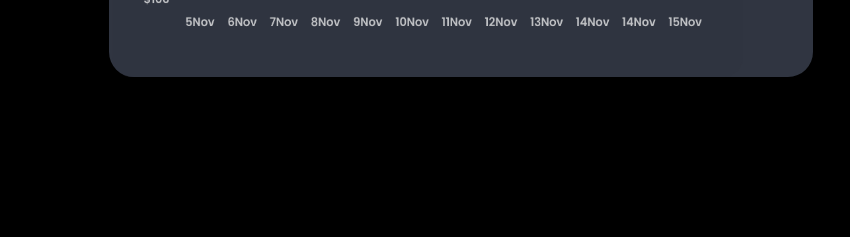
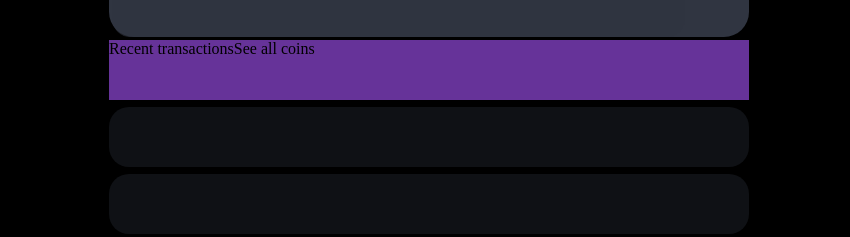
Before and after one commit to Hugosenee/int-gration_Maquette, a plain HTML site: page index.html in a window 1280 px wide. Shown: the part 563-800 px from the top of the page, 147-997 px from the left. Drawn offline with Linux system fonts and the light colour scheme.

Commit message:
petis commit

```diff
--- a/index.html
+++ b/index.html
@@ -84,7 +84,12 @@
             <img src="images/graphic.png" alt="graphic">
         </div>
         <div id="recentTransactions">
-
+            <div id="haut">
+                <p>Recent transactions</p>
+                <p>See all coins</p>
+            </div>
+            <div id="mid"></div>
+            <div id="bas"></div>
         </div>
     </div>
     <div id="droite"></div>
--- a/style.scss
+++ b/style.scss
@@ -80,7 +80,7 @@ body{
     }
   }
   #milieu{
-    width: 55%;
+    width: 50%;
     height: 100%;
     display: flex;
     flex-direction: column;
@@ -185,7 +185,7 @@ body{
       }
     }
     #graphic{
-      height: 50%;
+      height: 45%;
       width: 100%;
       background-color: #303541;
       border-radius: 25px;
@@ -197,12 +197,37 @@ body{
       }
     }
     #recentTransactions{
-      height: 20%;
+      height: 25%;
       width: 100%;
+      display: flex;
+      flex-direction: column;
+      justify-content: space-around;
+      #haut{
+        height: 30%;
+        width: 100%;
+        background-color: rebeccapurple;
+        display: flex;
+      }
+      #mid{
+        height: 30%;
+        width: 100%;
+        background-color: #20232BB2;
+        opacity: 70%;
+        border-radius: 20px;
+        display: flex;
+      }
+      #bas{
+        height: 30%;
+        width: 100%;
+        background-color: #20232BB2;
+        opacity: 70%;
+        border-radius: 20px;
+        display: flex;
+      }
     }
   }
   #droite{
-    width: 25%;
+    width: 30%;
     height: 100%;
   }
 
```
Also changed, not shown: build.css, 1 other file.
